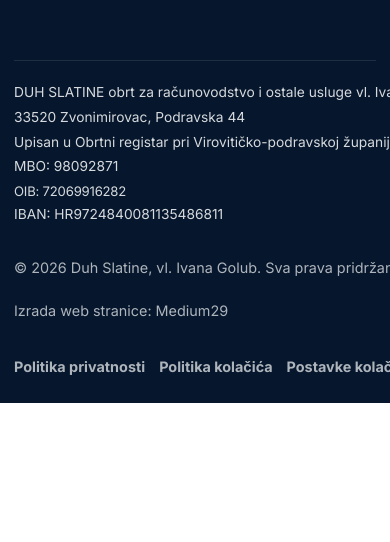
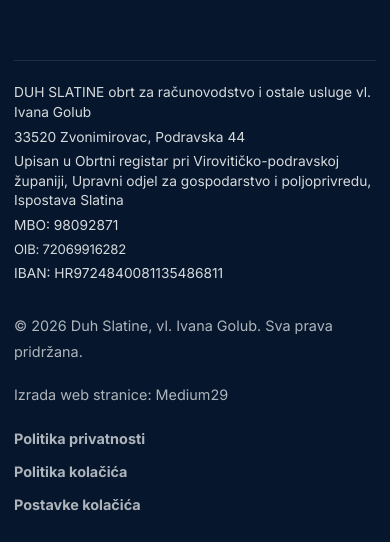
Before and after one commit to infomedium29-boop/DUH-SLATINE, a plain HTML site: page index.html in a window 390 px wide. Shown: the part 7976-8518 px from the top of the page. Before the commit the page ends 8379 px from the top, so only its background shows below. Drawn offline with nearby package versions, Linux system fonts and the light colour scheme.

Commit message:
footer respnsive

```diff
--- a/assets/styles.css
+++ b/assets/styles.css
@@ -513,3 +513,50 @@
   .footer-company-info{font-size:.86rem;line-height:1.42;gap:5px;}
   .footer-company-info span:nth-child(5){font-size:.82rem;letter-spacing:-.015em;}
 }
+
+/* Mobile footer overflow fix */
+.site-footer,
+.footer-grid,
+.footer-bottom,
+.footer-company-info,
+.footer-legal-links{
+  max-width:100%;
+}
+.site-footer{
+  overflow-x:hidden;
+}
+.footer-grid > *,
+.footer-bottom > *,
+.footer-company-info,
+.footer-company-info span,
+.footer-legal-links,
+.footer-legal-links a{
+  min-width:0;
+}
+.footer-company-info span{
+  white-space:normal !important;
+  overflow-wrap:anywhere;
+  word-break:normal;
+}
+.footer-bottom p,
+.footer-bottom a{
+  overflow-wrap:anywhere;
+}
+@media (max-width:720px){
+  .footer-bottom{
+    flex-direction:column;
+    align-items:flex-start;
+  }
+  .footer-company-info{
+    width:100%;
+    max-width:100%;
+  }
+  .footer-legal-links{
+    flex-direction:column;
+    align-items:flex-start;
+    gap:8px;
+  }
+  .footer-legal-links a{
+    margin-top:0;
+  }
+}
```
